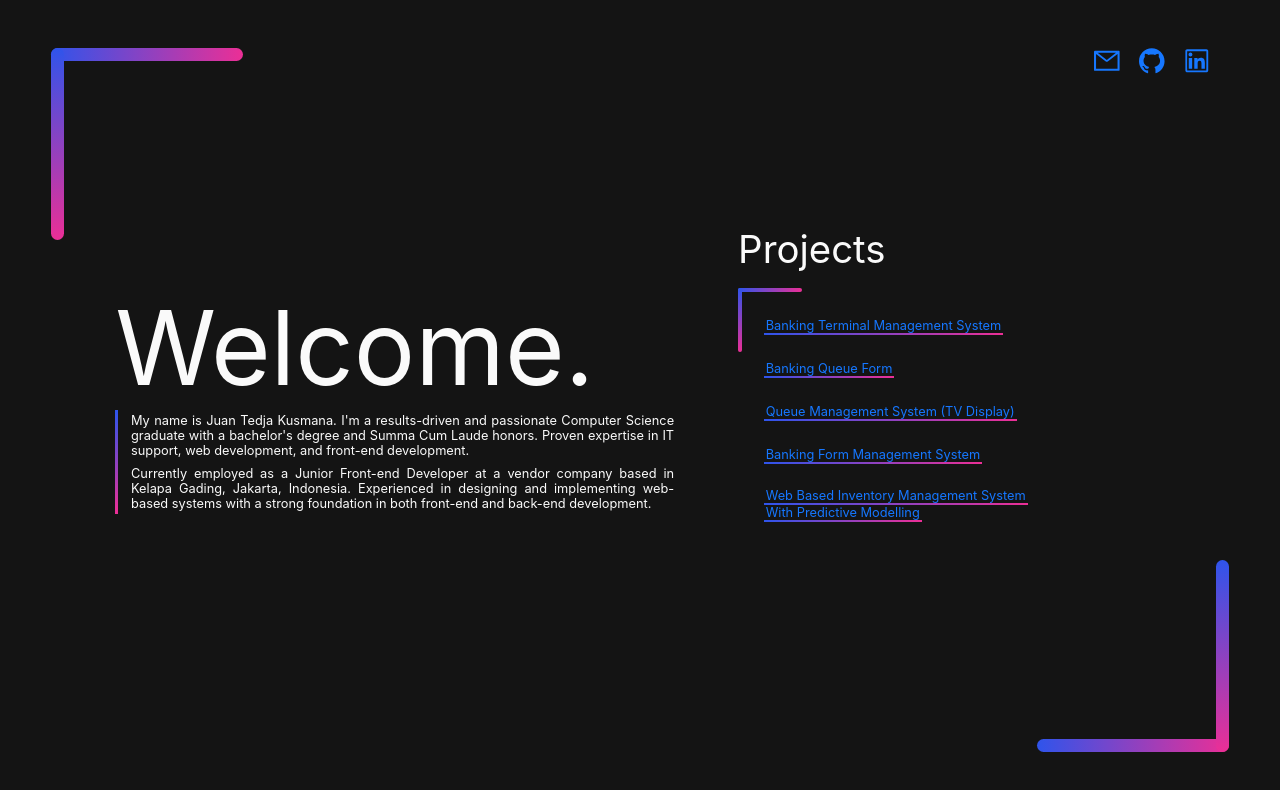
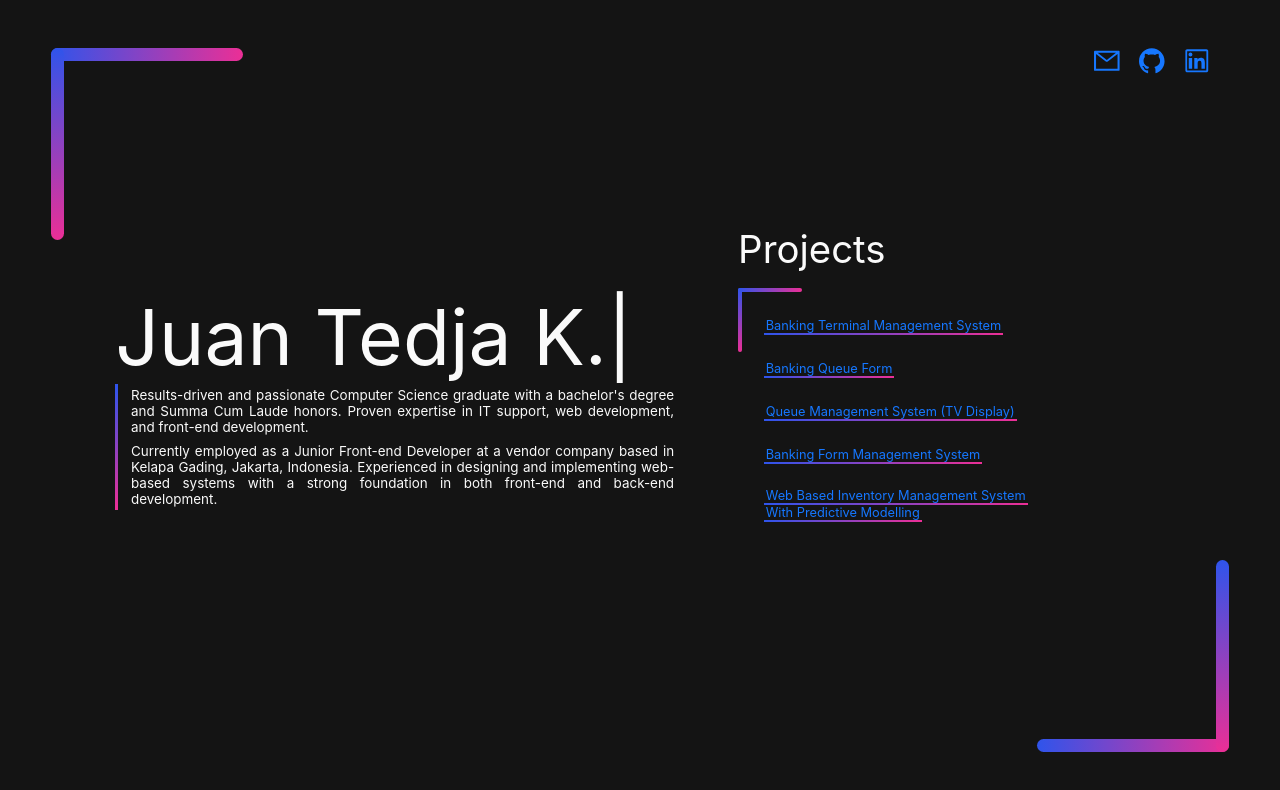
Before and after one commit to juantedjak/portfolio, a React (Create React App) app: page / in a window 1280 px wide. Shown: the top 790 px of the page. Built offline with nearby package versions, Linux system fonts and the light colour scheme.

Commit message:
added type animation, improved overall animation

```diff
--- a/package.json
+++ b/package.json
@@ -16,6 +16,7 @@
     "react": "^18.2.0",
     "react-dom": "^18.2.0",
     "react-scripts": "5.0.1",
+    "react-type-animation": "^3.2.0",
     "web-vitals": "^2.1.4"
   },
   "scripts": {
--- a/src/App.css
+++ b/src/App.css
@@ -21,7 +21,7 @@
 }
 
 .main-title {
-  font-size: 8vmax;
+  font-size: 6vmax;
 }
 
 .main-subtitle {
@@ -65,7 +65,7 @@
 
 .main-self-description {
   text-align: justify;
-  font-size: 1vmax;
+  font-size: 1.05vmax;
   border-width: 0.3vw;
   border-style: solid;
   border-image: linear-gradient(to bottom, #2f54eb, #eb2f96) 1 100%;
--- a/src/App.js
+++ b/src/App.js
@@ -6,6 +6,7 @@ import {
   LinkedinOutlined,
 } from "@ant-design/icons";
 import { motion } from "framer-motion";
+import { TypeAnimation } from "react-type-animation";
 import "./App.css";
 import ModalFirstProject from "./components/modals/ModalFirstProject";
 import ModalSecondProject from "./components/modals/ModalSecondProject";
@@ -63,13 +64,27 @@ function App() {
                 whileInView={{ x: 0, opacity: 1 }}
                 transition={{ duration: 2 }}
               >
-                <div className="main-title">Welcome.</div>
+                <TypeAnimation
+                  sequence={[
+                    "Juan",
+                    1000,
+                    "Juan Tedja",
+                    1000,
+                    "Juan Kusmana",
+                    1000,
+                    "Juan Tedja K.",
+                    1000,
+                  ]}
+                  speed={50}
+                  repeat={Infinity}
+                  className="main-title"
+                />
                 <div className="main-self-description">
                   <div style={{ marginBottom: "1vh" }}>
-                    My name is Juan Tedja Kusmana. I'm a results-driven and
-                    passionate Computer Science graduate with a bachelor's
-                    degree and Summa Cum Laude honors. Proven expertise in IT
-                    support, web development, and front-end development.
+                    Results-driven and passionate Computer Science graduate with
+                    a bachelor's degree and Summa Cum Laude honors. Proven
+                    expertise in IT support, web development, and front-end
+                    development.
                   </div>
                   <div>
                     Currently employed as a Junior Front-end Developer at a
@@ -89,6 +104,11 @@ function App() {
               >
                 <div className="main-subtitle">Projects</div>
                 <div className="main-projects-container">
+                  <motion.div
+                    initial={{ x: -20, opacity: 0 }}
+                    whileInView={{ x: 0, opacity: 1 }}
+                    transition={{ duration: 2, delay: 0.1 }}
+                  >
                     <Button
                       type="link"
                       className="main-project-button"
@@ -98,6 +118,12 @@ function App() {
                         Banking Terminal Management System
                       </div>
                     </Button>
+                  </motion.div>
+                  <motion.div
+                    initial={{ x: -20, opacity: 0 }}
+                    whileInView={{ x: 0, opacity: 1 }}
+                    transition={{ duration: 2, delay: 0.4 }}
+                  >
                     <Button
                       type="link"
                       className="main-project-button"
@@ -105,6 +131,12 @@ function App() {
                     >
                       <div className="main-projects">Banking Queue Form</div>
                     </Button>
+                  </motion.div>
+                  <motion.div
+                    initial={{ x: -20, opacity: 0 }}
+                    whileInView={{ x: 0, opacity: 1 }}
+                    transition={{ duration: 2, delay: 0.7 }}
+                  >
                     <Button
                       type="link"
                       className="main-project-button"
@@ -114,6 +146,12 @@ function App() {
                         Queue Management System (TV Display)
                       </div>
                     </Button>
+                  </motion.div>
+                  <motion.div
+                    initial={{ x: -20, opacity: 0 }}
+                    whileInView={{ x: 0, opacity: 1 }}
+                    transition={{ duration: 2, delay: 1 }}
+                  >
                     <Button
                       type="link"
                       className="main-project-button"
@@ -123,6 +161,12 @@ function App() {
                         Banking Form Management System
                       </div>
                     </Button>
+                  </motion.div>
+                  <motion.div
+                    initial={{ x: -20, opacity: 0 }}
+                    whileInView={{ x: 0, opacity: 1 }}
+                    transition={{ duration: 2, delay: 1.3 }}
+                  >
                     <Button
                       type="link"
                       className="main-project-button"
@@ -138,17 +182,17 @@ function App() {
                         With Predictive Modelling
                       </div>
                     </Button>
+                  </motion.div>
                 </div>
               </motion.div>
             </Col>
             <Col span={3} className="col main-right-col">
+              <div className="main-icons-container">
                 <motion.div
                   initial={{ y: -20, opacity: 0 }}
                   whileInView={{ y: 0, opacity: 1 }}
-                transition={{ duration: 2 }}
-                style={{ width: "100%" }}
+                  transition={{ duration: 2, delay: 0.1 }}
                 >
-                <div className="main-icons-container">
                   <Button
                     type="link"
                     className="main-icon-button"
@@ -161,6 +205,12 @@ function App() {
                       />
                     }
                   />
+                </motion.div>
+                <motion.div
+                  initial={{ y: -20, opacity: 0 }}
+                  whileInView={{ y: 0, opacity: 1 }}
+                  transition={{ duration: 2, delay: 0.4 }}
+                >
                   <Button
                     type="link"
                     className="main-icon-button"
@@ -174,6 +224,12 @@ function App() {
                       />
                     }
                   />
+                </motion.div>
+                <motion.div
+                  initial={{ y: -20, opacity: 0 }}
+                  whileInView={{ y: 0, opacity: 1 }}
+                  transition={{ duration: 2, delay: 0.7 }}
+                >
                   <Button
                     type="link"
                     className="main-icon-button"
@@ -187,8 +243,8 @@ function App() {
                       />
                     }
                   />
+                </motion.div>
               </div>
-              </motion.div>
             </Col>
           </Row>
         </div>
```
Also changed, not shown: 1 other file (tests, documents, lock files or other folders). Lines whose indentation alone changed are shown as unchanged.
